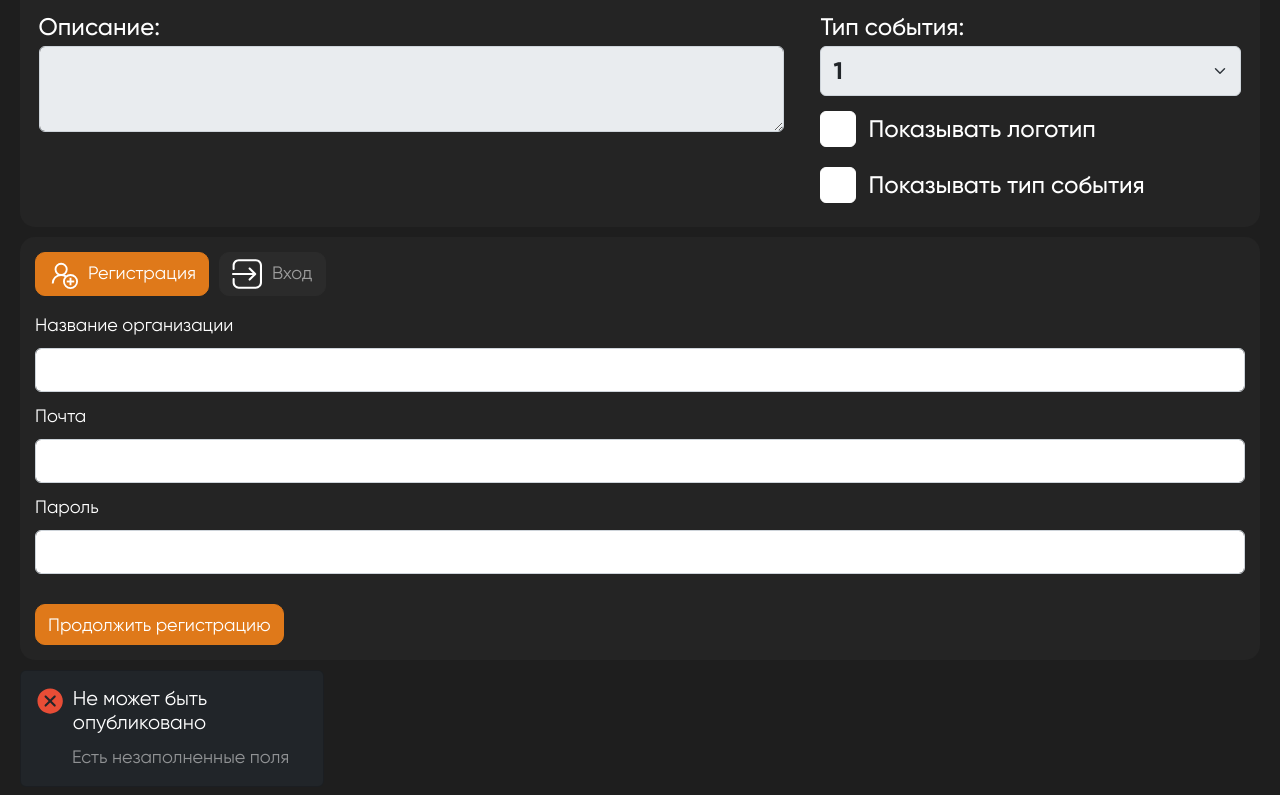
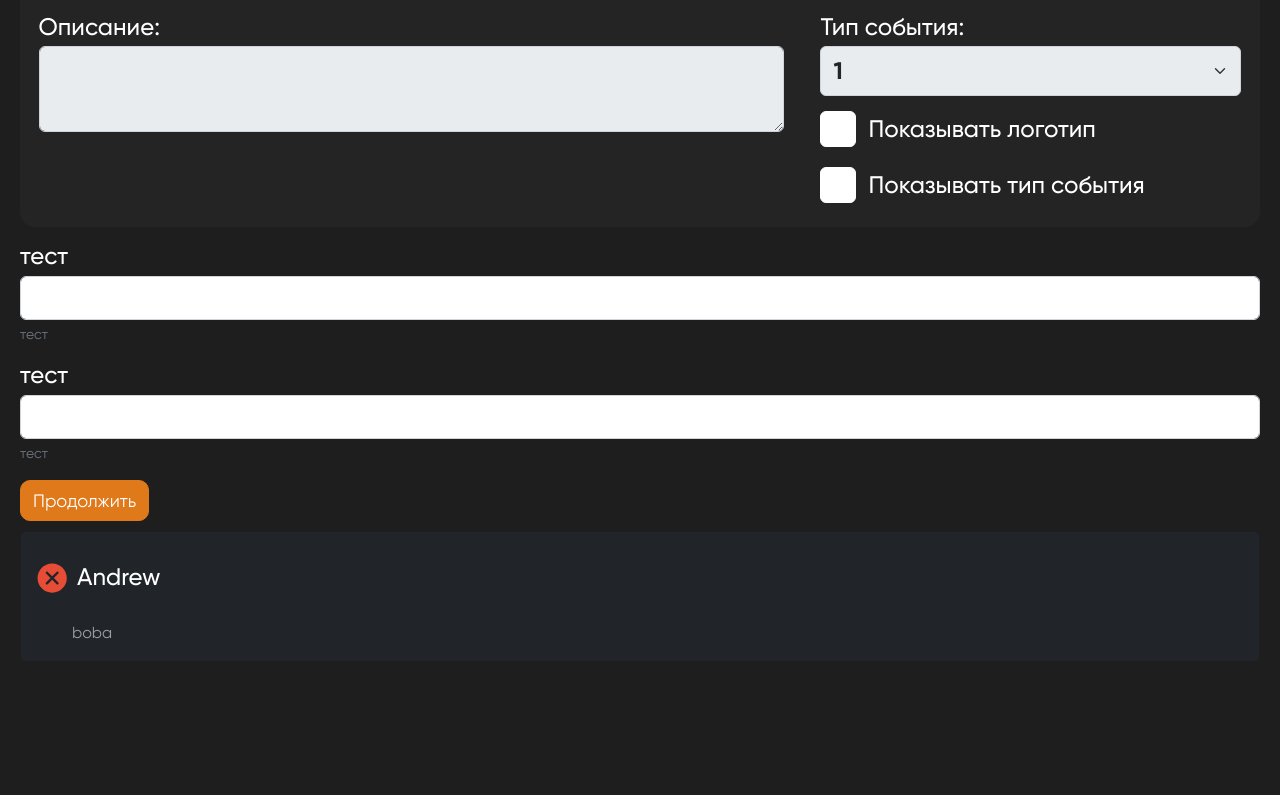
Before and after one commit to Anto-MSHK/podhod_front, a React (Create React App) app: page / in a window 1280 px wide. Shown: the part 1266-2061 px from the top of the page. After the commit the page ends 1936 px from the top, so only its background shows below. Built offline with nearby package versions, Linux system fonts and the light colour scheme.

Commit message:
fix input and form

```diff
--- a/package.json
+++ b/package.json
@@ -13,6 +13,7 @@
     "@types/react-dom": "^18.0.11",
     "bootstrap": "^5.2.3",
     "filelist": "^1.0.4",
+    "formik": "^2.2.9",
     "react": "^18.2.0",
     "react-dom": "^18.2.0",
     "react-draggable": "^4.4.5",
@@ -21,7 +22,8 @@
     "react-scripts": "5.0.1",
     "reactstrap": "^9.1.6",
     "typescript": "^4.9.5",
-    "web-vitals": "^2.1.4"
+    "web-vitals": "^2.1.4",
+    "yup": "^1.0.1"
   },
   "scripts": {
     "start": "react-scripts start",
--- a/src/App.tsx
+++ b/src/App.tsx
@@ -12,7 +12,6 @@ function App() {
       <Routes>
         <Route element={<MainPage />} path="/"></Route>
         <Route element={<TestPage />} path="/redux-test"></Route>
-        <Route element={<InfoComponent icon={""} />} path="/info"></Route>
       </Routes>
     </Layout>
   );
--- a/src/components/AuthForm/AuthForm.tsx
+++ /dev/null
@@ -1,93 +0,0 @@
-import React, {FC, useState, ChangeEvent, FormEvent} from 'react';
-import {ButtonArt} from '../ButtonArt/ButtonArt';
-import {BtnGroupSelect, btnGroup} from '../ButtonGroup/ButtonGroup';
-import {AuthInput} from './AuthInput';
-import styles from './AuthForm.module.css';
-import registerIcon from '../../assets/icons/RegisterIcon.svg';
-import loginIcon from '../../assets/icons/loginIcon.svg';
-
-interface FormDataI {
-    organization: string;
-    email: string;
-    password: string;
-}
-
-enum FormMode {
-    Register = 'register',
-    Login = 'login',
-}
-
-export const AuthForm: FC = () => {
-    const [formData, setFormData] = useState<FormDataI>({organization: '', email: '', password: ''});
-    const [formMode, setFormMode] = useState<FormMode>(FormMode.Register);
-
-    const handleInputChange = (event: ChangeEvent<HTMLInputElement>) => {
-        const {name, value} = event.target;
-        setFormData((prevFormData) => ({...prevFormData, [name]: value}));
-    };
-
-    const handleSubmit = (event: FormEvent<HTMLFormElement>) => {
-        event.preventDefault();
-
-        const data: Partial<FormDataI> = {
-            email: formData.email,
-            password: formData.password,
-        };
-
-        if (formMode === FormMode.Register) {
-            data.organization = formData.organization;
-        }
-
-        console.log(data);
-        setFormData({organization: '', email: '', password: ''});
-    };
-
-
-    const handleModeChange = (mode: FormMode) => {
-        setFormMode(mode);
-    };
-
-    const formBtns: btnGroup = [
-        {name: 'Регистрация', icon: registerIcon, onClick: () => handleModeChange(FormMode.Register)},
-        {name: 'Вход', icon: loginIcon, onClick: () => handleModeChange(FormMode.Login)},
-    ];
-
-    return (
-        <form onSubmit={handleSubmit} className={styles.formWrapper}>
-            <div>
-                <BtnGroupSelect view="radio" data={formBtns}/>
-            </div>
-            <div className={styles.AuthInputsWrapper}>
-                {formMode === FormMode.Register && (
-                    <AuthInput
-                        placeholder="Название организации"
-                        name="organization"
-                        value={formData.organization}
-                        onChange={handleInputChange}
-                        required
-                    />
-                )}
-                <AuthInput
-                    placeholder="Почта"
-                    name="email"
-                    value={formData.email}
-                    onChange={handleInputChange}
-                    type="email"
-                    required
-                />
-                <AuthInput
-                    placeholder="Пароль"
-                    name="password"
-                    value={formData.password}
-                    onChange={handleInputChange}
-                    type="password"
-                    minLength={8}
-                    required
-                />
-            </div>
-            <div className={styles.submitBtn}>
-                <ButtonArt children={formMode === FormMode.Register ? "Продолжить регистрацию" : "Войти"} type="submit"/>
-            </div>
-        </form>
-    );
-};
--- a/src/components/AuthForm/AuthInput.tsx
+++ /dev/null
@@ -1,36 +0,0 @@
-import React, { FC } from 'react';
-import { Input, InputProps } from 'reactstrap';
-import styles from './AuthForm.module.css';
-
-interface FormInputI extends InputProps {
-    placeholder: string;
-    name?: string;
-    value: string;
-    minLength?: number;
-    required?: boolean;
-}
-
-export const AuthInput: FC<FormInputI> = ({
-    placeholder,
-    name,
-    value,
-    onChange,
-    type = 'text',
-    minLength,
-    required = false,
-}) => {
-    return (
-        <div>
-            <p>{placeholder}</p>
-            <Input
-                name={name}
-                value={value}
-                onChange={onChange}
-                type={type}
-                minLength={minLength}
-                required={required}
-                className={styles.AuthInputElements}
-            />
-        </div>
-    );
-};
--- /dev/null
+++ b/src/components/AuthForm/Form.tsx
@@ -0,0 +1,35 @@
+import { useFormik, FormikConfig } from "formik";
+import React, { FC } from "react";
+import { Form as FormDesign } from "reactstrap";
+import { ButtonArt } from "../ButtonArt/ButtonArt";
+import * as Yup from "yup";
+import { Formik, FormikProps, Form } from "formik";
+
+interface FormContainerI {
+  children: JSX.Element;
+  textButtonSubmit: string;
+  formConfig: FormikConfig<any>;
+  schemaConfig: Yup.ObjectShape;
+}
+export const FormContainer: FC<FormContainerI> = ({
+  children,
+  textButtonSubmit,
+  schemaConfig,
+  formConfig,
+}) => {
+  const schema = Yup.object().shape(schemaConfig);
+  return (
+    <Formik
+      initialValues={formConfig.initialValues}
+      validationSchema={schema}
+      onSubmit={formConfig.onSubmit}
+    >
+      {(formik: FormikProps<any>) => (
+        <Form>
+          {children}
+          <ButtonArt type="submit">{textButtonSubmit}</ButtonArt>
+        </Form>
+      )}
+    </Formik>
+  );
+};
--- /dev/null
+++ b/src/components/AuthForm/FormInput.tsx
@@ -0,0 +1,44 @@
+import React, { FC, ChangeEvent } from "react";
+import {
+  FormFeedback,
+  FormGroup,
+  FormText,
+  Input,
+  InputProps,
+} from "reactstrap";
+import styles from "./AuthForm.module.css";
+import { Field } from "formik";
+
+interface FormInputI extends InputProps {
+  label?: string;
+  help?: string;
+  name: string;
+  form?: any;
+}
+
+export const CustomInput: FC<FormInputI> = ({ label, field, help, form }) => {
+  return (
+    <div>
+      <Input
+        {...field}
+        invalid={form.errors[`${field.name}`] !== undefined}
+        className={styles.AuthInputElements}
+      />
+      <FormFeedback invalid tag="h3">
+        {form.errors[`${field.name}`]}
+      </FormFeedback>
+    </div>
+  );
+};
+
+export const FormInput: FC<FormInputI> = ({ name, label, help }) => {
+  return (
+    <FormGroup>
+      <div>
+        <h3>{label}</h3>
+        <Field name={name} component={CustomInput}></Field>
+        <FormText tag={"p"}>{help}</FormText>
+      </div>
+    </FormGroup>
+  );
+};
--- a/src/components/ButtonArt/ButtonArt.tsx
+++ b/src/components/ButtonArt/ButtonArt.tsx
@@ -20,7 +20,9 @@ export const ButtonArt: FC<ButtonArtI> = ({
   icon,
 }) => {
   const customClassName = className ? className : styles.customBtn;
-    const iconElement = icon ? <img className={styles.imageWrapper} src={icon} alt={''}/> : null;
+  const iconElement = icon ? (
+    <img className={styles.imageWrapper} src={icon} alt={""} />
+  ) : null;
 
   return (
     <div className={`${styles.customBtnWrapper}`}>
--- a/src/components/InfoComponent/InfoComponent.module.css
+++ b/src/components/InfoComponent/InfoComponent.module.css
@@ -7,11 +7,9 @@
   display: flex;
   width: 30px;
   margin-bottom: 20px;
-
 }
 
-.text{
+.text {
   display: flex;
   margin-left: 35px;
-    opacity: 0.5;
 }
--- a/src/components/InfoComponent/InfoComponent.tsx
+++ b/src/components/InfoComponent/InfoComponent.tsx
@@ -1,33 +1,27 @@
-import React, { FC } from 'react'
-import { Card, CardBody, CardText, CardTitle } from 'reactstrap'
+import React, { FC } from "react";
+import { Card, CardBody, CardText, CardTitle } from "reactstrap";
 import styles from "./InfoComponent.module.css";
 
-interface IInfoComponent{
-    icon?: string;
+interface IInfoComponent {
+  title: string;
+  icon?: string;
+  desc?: string;
 }
 
-export const InfoComponent: FC<IInfoComponent> = ({icon}) => {
+export const InfoComponent: FC<IInfoComponent> = ({ icon, title, desc }) => {
   return (
     <div>
-         <Card
-    className="my-2"
-    color="dark"
-    inverse
-    style={{
-      width: '19rem'
-    }}
-  >
-
-    <CardBody >
-      <CardTitle tag="h5" className={styles.icon_info}>
-      <img src={icon} alt='' className={styles.iconred} />
-        Не может быть опубликовано
-      </CardTitle>
-      <CardText className={styles.text}>
-      Есть незаполненные поля
-      </CardText>
-    </CardBody>
-  </Card>
+      <Card className="my-2" color="dark" inverse>
+        <CardBody>
+          <CardTitle tag="h3" className={styles.icon_info}>
+            <img src={icon} alt="" className={styles.iconred} />
+            {title}
+          </CardTitle>
+          <CardText tag={"p"} className={styles.text + " min"}>
+            {desc}
+          </CardText>
+        </CardBody>
+      </Card>
     </div>
-  )
-}
+  );
+};
--- a/src/pages/StylePage/StylePage.tsx
+++ b/src/pages/StylePage/StylePage.tsx
@@ -9,11 +9,15 @@ import icon1 from "../../assets/icons/Icon.svg";
 import icon2 from "../../assets/icons/Icon2.svg";
 import icon3 from "../../assets/icons/Icon3.svg";
 import icon4 from "../../assets/icons/Icon4.svg";
-import icon9 from '../../assets/icons/Icon9.svg'
+import icon9 from "../../assets/icons/Icon9.svg";
 import icon7 from "../../assets/icons/Icon7.svg";
 import { FillForm } from "../../components/FillForm/FillForm";
-import {AuthForm} from "../../components/AuthForm/AuthForm";
-import { InfoComponent } from "../../components/InfoComponent/InfoComponent"
+// import { AuthForm } from "../../components/AuthForm/AuthForm";
+import { InfoComponent } from "../../components/InfoComponent/InfoComponent";
+import { FormContainer } from "../../components/AuthForm/Form";
+import { FormInput } from "./../../components/AuthForm/FormInput";
+import * as Yup from "yup";
+import { useFormik, FormikConfig } from "formik";
 
 export const MainPage = () => {
   const btnData = [
@@ -24,6 +28,24 @@ export const MainPage = () => {
   ];
 
   const sort = [{ name: "По дате" }, { name: "По типу" }];
+
+  const formConfig: FormikConfig<any> = {
+    initialValues: {
+      email: "",
+      password: "",
+    },
+    onSubmit: (values) => {
+      alert(JSON.stringify(values, null, 2));
+    },
+  };
+
+  const schemaConfig: Yup.ObjectShape = {
+    password: Yup.string()
+      .min(2, "Too Short!")
+      .max(10, "Too Long!")
+      .required("Required")
+      .matches(/[a-zA-Z]/, "Password can only contain Latin letters."),
+  };
 
   return (
     <div>
@@ -94,14 +116,23 @@ export const MainPage = () => {
         <ImagesGallery />
         <div style={{ margin: "10px 0" }} />
       </div>
-      <div >
-        <FillForm/>
+      <div>
+        <FillForm />
       </div>
-      <div style={{marginTop: '10px', marginBottom: '10px'}}>
-        <AuthForm />
+      <div style={{ marginTop: "10px", marginBottom: "10px" }}>
+        <FormContainer
+          schemaConfig={schemaConfig}
+          formConfig={formConfig}
+          textButtonSubmit="Продолжить"
+        >
+          <div>
+            <FormInput name="email" label="тест" help="тест" />
+            <FormInput name="password" label="тест" help="тест" />
+          </div>
+        </FormContainer>
       </div>
       <div>
-        <InfoComponent icon={icon9} />
+        <InfoComponent icon={icon9} title={"Andrew"} desc={"boba"} />
       </div>
     </div>
   );
```
Also changed, not shown: 1 other file (tests, documents, lock files or other folders). Lines whose indentation alone changed are shown as unchanged.
